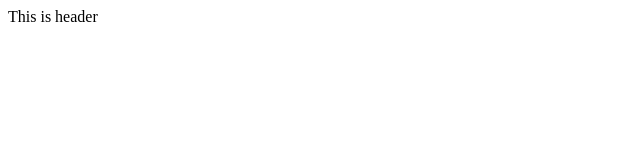
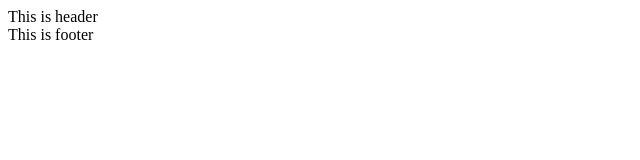
Before and after one commit to eklimasevski/Test-team-work, a plain HTML site: page index.html in a window 1280 px wide. Shown: the full height of the page, 0-640 px from the left. Drawn offline with Linux system fonts and the light colour scheme.

Commit message:
index modified

```diff
--- a/index.html
+++ b/index.html
@@ -2,13 +2,11 @@
 <html lang="en">
   <head>
     <meta charset="UTF-8" />
-    <meta
-      name="viewport"
-      content="width=device-width, initial-scale=1.0"
-    />
+    <meta name="viewport" content="width=device-width, initial-scale=1.0" />
     <title>Document</title>
   </head>
   <body>
     <header>This is header</header>
+    <footer>This is footer</footer>
   </body>
 </html>
```
